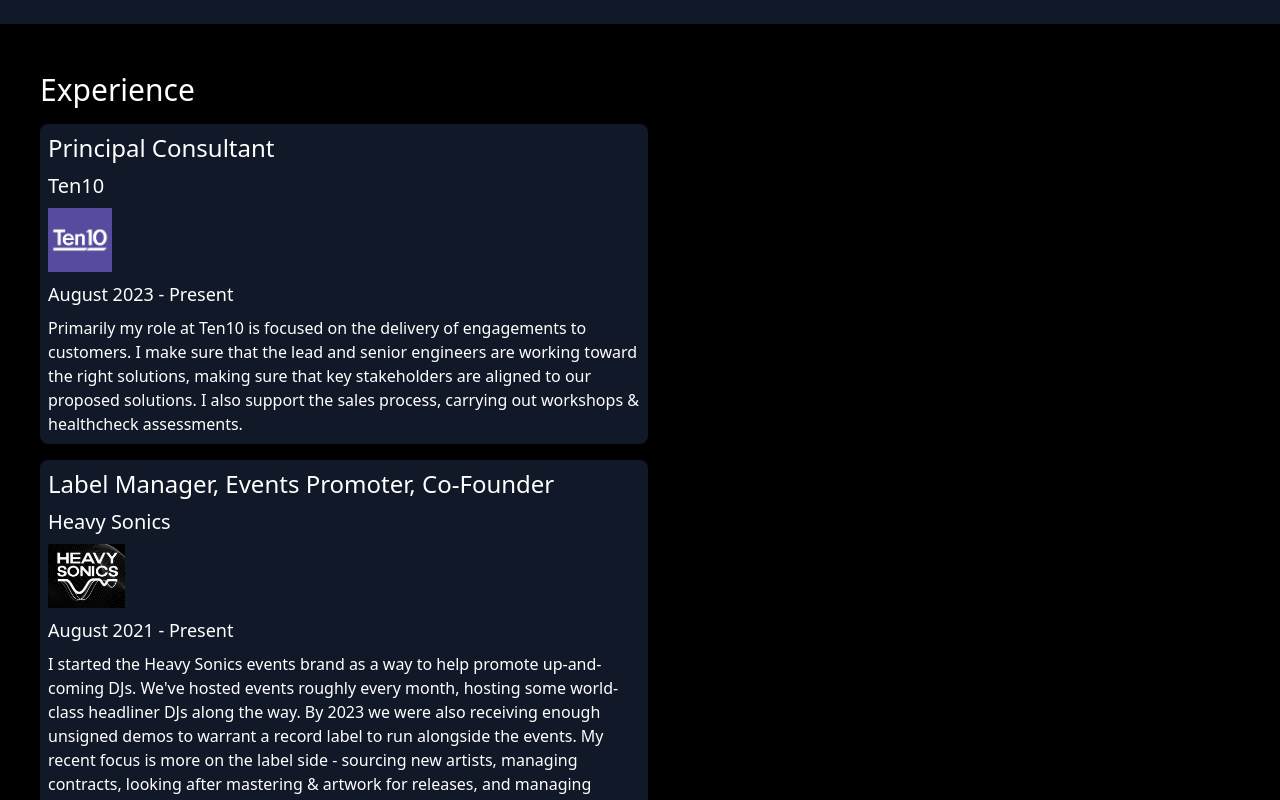
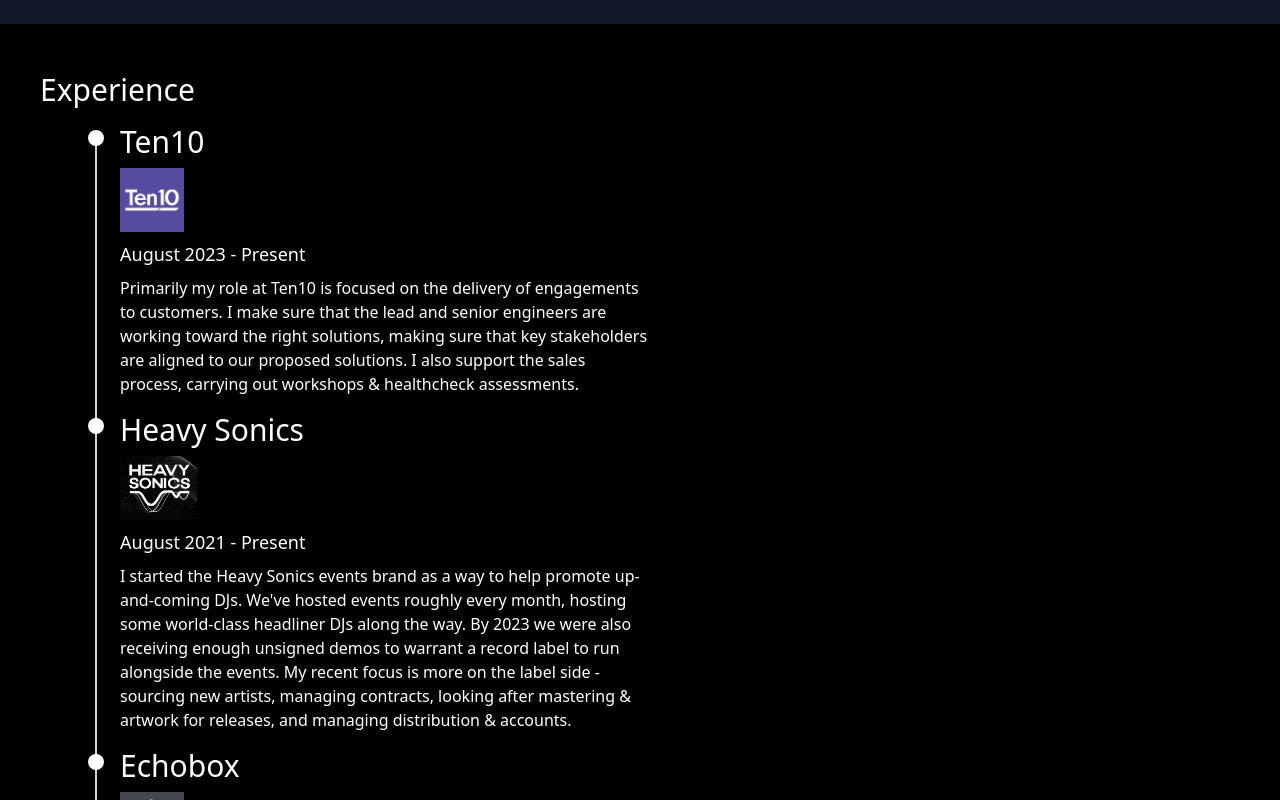
Before and after one commit to maxhayward/maxhayward.github.io, a Vue app: page / in a window 1280 px wide. Shown: the part 1580-2380 px from the top of the page. Built offline with nearby package versions, Linux system fonts and the light colour scheme.

Commit message:
added timeline graphic for experience section

```diff
--- a/src/components/ExperienceItem.vue
+++ b/src/components/ExperienceItem.vue
@@ -5,11 +5,22 @@
 </script>
 
 <template>
-  <div class="mb-4 fade-in bg-gray-900 rounded-lg p-2">
-    <h3 class="text-2xl mb-2">{{ props.role }}</h3>
-    <p class="text-xl">{{ props.company }}</p>
-    <img v-if="props.image" :src="props.image" class="my-2 h-16" />
-    <p class="text-lg">{{ props.dates }}</p>
-    <p class="mt-2">{{ props.description }}</p>
+    <div class="">
+      <div class="relative h-full pl-8 pb-4 sm:pl-20 group">
+        <!-- Vertical line (::before) ~ Date ~ Title ~ Circle marker (::after) -->
+        <div
+          class="flex flex-col sm:flex-row items-start group-last:before:hidden before:absolute before:left-2 sm:before:left-0 before:h-full before:px-px before:bg-slate-300 sm:before:ml-[3.5rem] before:self-start before:-translate-x-1/2 before:translate-y-3 after:absolute after:left-2 sm:after:left-0 after:w-2 after:h-2 after:bg-white after:border-4 after:box-content after:border-slate-50 after:rounded-full sm:after:ml-[3.5rem] after:-translate-x-1/2 after:translate-y-1.5"
+        >
+        </div>
+        <div class="fade-in rounded-lg">
+          <p class="text-3xl">{{ props.company }}</p>
+          <img v-if="props.image" :src="props.image" class="my-2 h-16" />
+          <p class="text-lg">{{ props.dates }}</p>
+          <p class="mt-2">{{ props.description }}</p>
+        </div>
+      </div>
+
+      <div class="relative pl-8 sm:pl-32 group">
+      </div>
   </div>
 </template>
```
